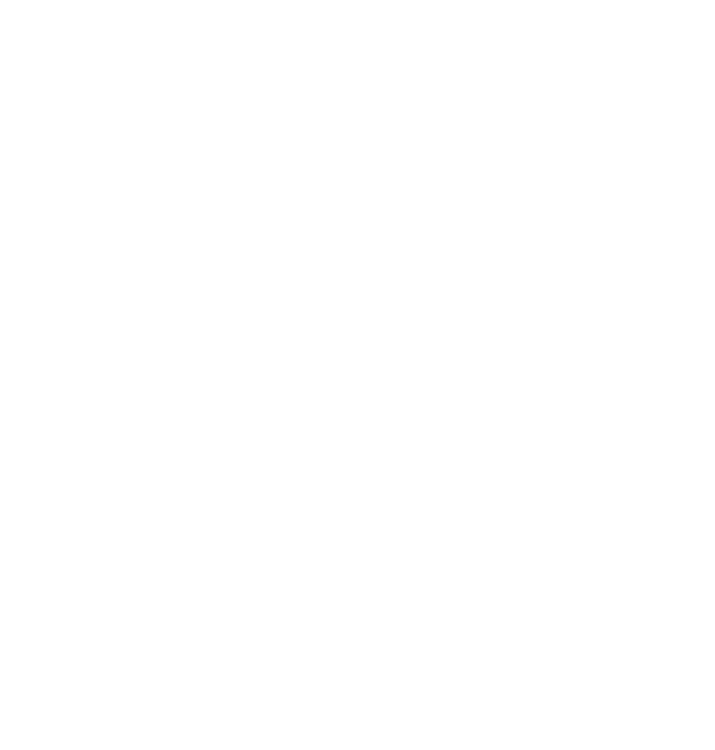
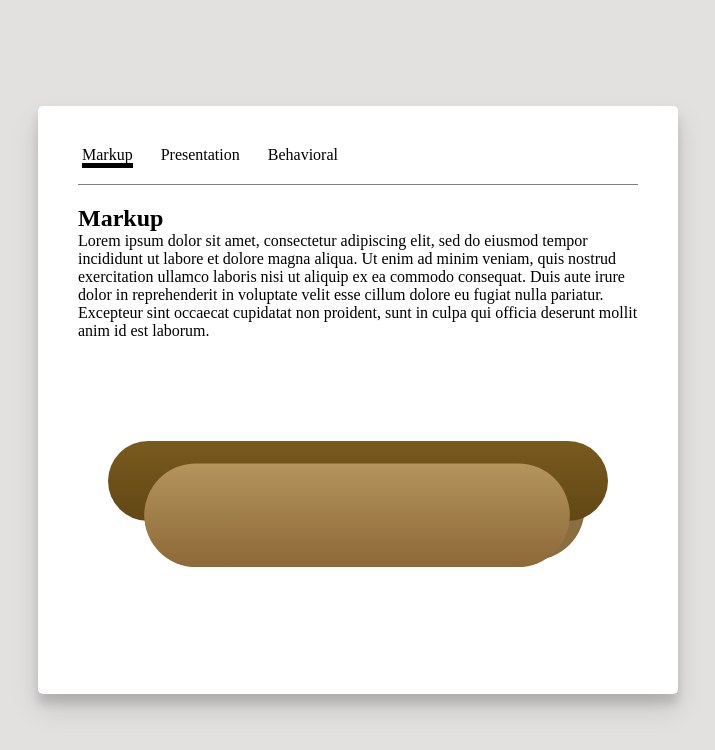
Before and after one commit to sjagoori/pe, a plain HTML site: page index.html in a window 1280 px wide. Shown: the whole page, without its empty margins (282-997 px from the left). Drawn offline with Linux system fonts and the light colour scheme.

Commit message:
+ styling on dummy text

```diff
--- a/css/styles.css
+++ b/css/styles.css
@@ -0,0 +1,68 @@
+* {
+  box-sizing: border-box;
+  margin: 0;
+  padding: 0;
+}
+
+body {
+  background: #e2e1e0;
+  margin: 0 auto;
+  width: clamp(40rem, 70vw, 60rem);
+}
+
+[type="radio"] {
+  width: 0px;
+  visibility: hidden;
+}
+
+[type="radio"]:checked+label {
+  border-bottom: 5px solid black;
+}
+
+label:not(:last-of-type){
+  margin-right: 20px;
+}
+
+input[id="markupRadio"]:checked~section#markup {
+  display: flex;
+}
+
+input[id="presentationRadio"]:checked~section#presentation {
+  display: flex;
+}
+
+input[id="behavioralRadio"]:checked~section#behavioral {
+  display: flex;
+}
+
+main {
+  position: absolute;
+  left: 50%;
+  top: 50%;
+  transform: translateY(-50%);
+  transform: translate(-50%, -50%);
+
+  background: #FFF;
+  padding: 40px;
+  border-radius: 5px;
+  box-shadow: 0 14px 28px #00000020, 0 10px 10px #00000020;
+}
+
+section {
+  display: none;
+  flex-direction: column;
+  justify-content: center;
+}
+
+section div {
+  margin: 20px 0px;
+  height: 150px;
+  padding-top: 20px;
+  border-top: .3px solid grey;
+}
+
+section img {
+  margin: 0 auto;
+  height: 300px;
+  width: 500px;
+}
--- a/index.html
+++ b/index.html
@@ -1,5 +1,6 @@
 <!DOCTYPE html>
 <html lang="en">
+
 <head>
   <meta charset="UTF-8">
   <meta http-equiv="X-UA-Compatible" content="IE=edge">
@@ -7,9 +8,40 @@
   <link rel="stylesheet" href="./css/styles.css">
   <title>PE</title>
 </head>
+
 <body>
+  <main>
+    <input type="radio" name="selection-group" id="markupRadio" checked>
+    <label for="markupRadio">Markup</label>
+    <input type="radio" name="selection-group" id="presentationRadio">
+    <label for="presentationRadio">Presentation</label>
+    <input type="radio" name="selection-group" id="behavioralRadio">
+    <label for="behavioralRadio">Behavioral</label>
 
+    <section id="markup">
+      <div>
+        <h1>Markup</h1>
+        <p>Lorem ipsum dolor sit amet, consectetur adipiscing elit, sed do eiusmod tempor incididunt ut labore et dolore magna aliqua. Ut enim ad minim veniam, quis nostrud exercitation ullamco laboris nisi ut aliquip ex ea commodo consequat. Duis aute irure dolor in reprehenderit in voluptate velit esse cillum dolore eu fugiat nulla pariatur. Excepteur sint occaecat cupidatat non proident, sunt in culpa qui officia deserunt mollit anim id est laborum.</p>
+      </div>
+      <img src="./assets/Markup.svg" alt="placeholder image">
+    </section>
+    <section id="presentation">
+      <div>
+        <h1>Presentation</h1>
+        <p>Lorem ipsum dolor sit amet, consectetur adipiscing elit, sed do eiusmod tempor incididunt ut labore et dolore magna aliqua. Ut enim ad minim veniam, quis nostrud exercitation ullamco laboris nisi ut aliquip ex ea commodo consequat. Duis aute irure dolor in reprehenderit in voluptate velit esse cillum dolore eu fugiat nulla pariatur. Excepteur sint occaecat cupidatat non proident, sunt in culpa qui officia deserunt mollit anim id est laborum.</p>
+      </div>
+      <img src="./assets/Presentation.svg" alt="placeholder image">
+    </section>
+    <section id="behavioral">
+      <div>
+        <h1>Behavioral</h1>
+        <p>Lorem ipsum dolor sit amet, consectetur adipiscing elit, sed do eiusmod tempor incididunt ut labore et dolore magna aliqua. Ut enim ad minim veniam, quis nostrud exercitation ullamco laboris nisi ut aliquip ex ea commodo consequat. Duis aute irure dolor in reprehenderit in voluptate velit esse cillum dolore eu fugiat nulla pariatur. Excepteur sint occaecat cupidatat non proident, sunt in culpa qui officia deserunt mollit anim id est laborum.</p>
+      </div>
+      <img src="./assets/Behavior.svg" alt="placeholder image">
+    </section>
+  </main>
 
   <!-- <script src="./js/main.js"></script> -->
 </body>
+
 </html>
```
